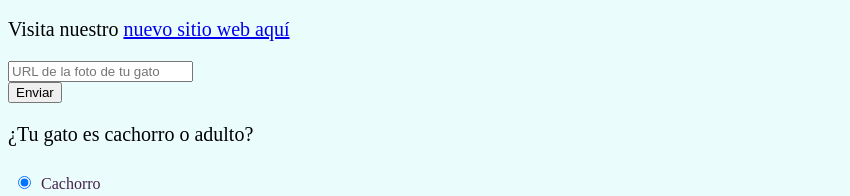
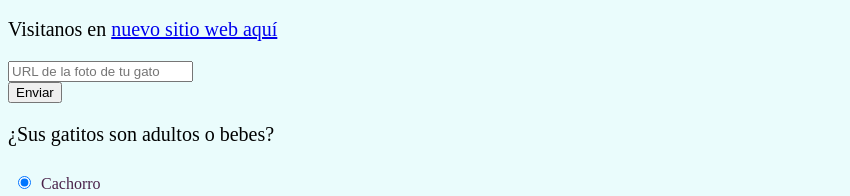
Before and after one commit to vero24mamani/veronica, a plain HTML site: page index.html in a window 1280 px wide. Shown: the part 2240-2436 px from the top of the page, without its empty margins (0-850 px from the left). Drawn offline with Linux system fonts and the light colour scheme.

Commit message:
quinto commit

```diff
--- a/index.html
+++ b/index.html
@@ -123,7 +123,7 @@
         <img src="imagenes/lasagna.jpeg" alt="lasagna" id="imagen-con-padding">
 
         <!--Crear enlaces con #. Enlaces muertos o dead links-->
-        <p>Visita nuestro <a href="#" rel="noopener noreferrer">nuevo sitio web aquí</a></p>
+        <p>Visitanos en  <a href="#" rel="noopener noreferrer">nuevo sitio web aquí</a></p>
 
         <!--Formulario-->
         <form action="/enviar-respuesta">
@@ -133,7 +133,7 @@
             <button type="submit">Enviar</button>
 
             <!--Botones de radio-->
-            <p>¿Tu gato es cachorro o adulto?</p>
+            <p>¿Sus gatitos son adultos o bebes?</p>
             <label for="cachorro">
                 <input id="cachorro" type="radio" value="cachorro" name="cachorro-adulto" checked>Cachorro
             </label>
```
